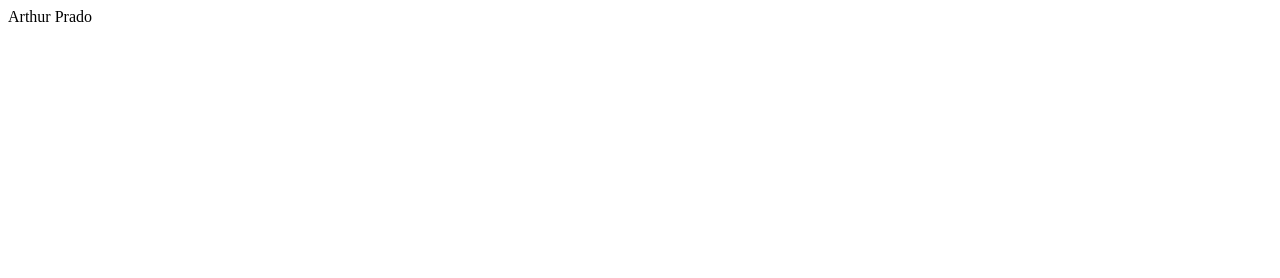
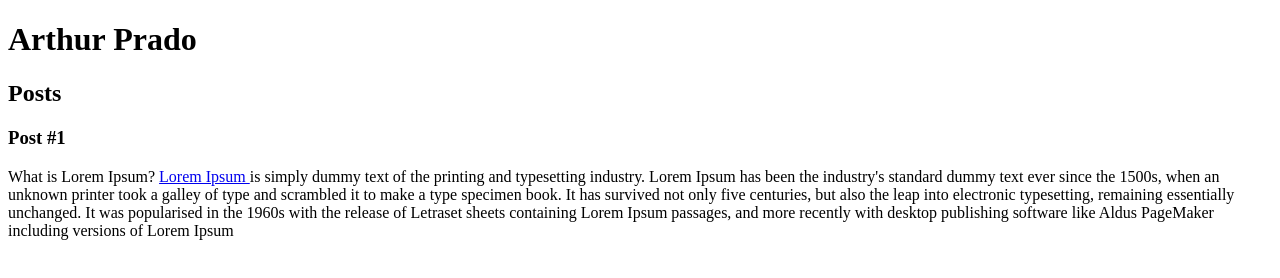
Before and after one commit to arthurpradoo/BootCampJava, a plain HTML site: page JsProjetos/index.html in a window 1280 px wide. Drawn offline with Linux system fonts and the light colour scheme.

Commit message:
tags e exercicio pt1

```diff
--- a/JsProjetos/index.html
+++ b/JsProjetos/index.html
@@ -1,10 +1,35 @@
 <!DOCTYPE html>
 <html>
+
 <head>
     <meta charset="utf-8">
     <title>Arthur Prado</title>
 </head>
+
 <body>
-        Arthur Prado
+    <header>
+        <h1>Arthur Prado</h1>
+    </header>
+    <section>
+        <header>
+            <h2>Posts</h2>
+        </header>
+        <article>
+            <header>
+                <h3>Post #1</h3>
+            </header>
+            <p>
+                What is Lorem Ipsum?
+                 <a href="https://www.linkedin.com/in/arthurpradoo5/ " target="_blank">Lorem Ipsum </a> is simply dummy text of the printing and typesetting industry. Lorem Ipsum has been the
+                industry's standard dummy text ever since the 1500s, when an unknown printer took a galley of type and
+                scrambled it to make a type specimen book. It has survived not only five centuries, but also the leap
+                into electronic typesetting, remaining essentially unchanged. It was popularised in the 1960s with the
+                release of Letraset sheets containing Lorem Ipsum passages, and more recently with desktop publishing
+                software like Aldus PageMaker including versions of Lorem Ipsum
+            </p>
+        </article>
+    </section>
+    <footer></footer>
 </body>
+
 </html>
```
Lines whose indentation alone changed are shown as unchanged.
